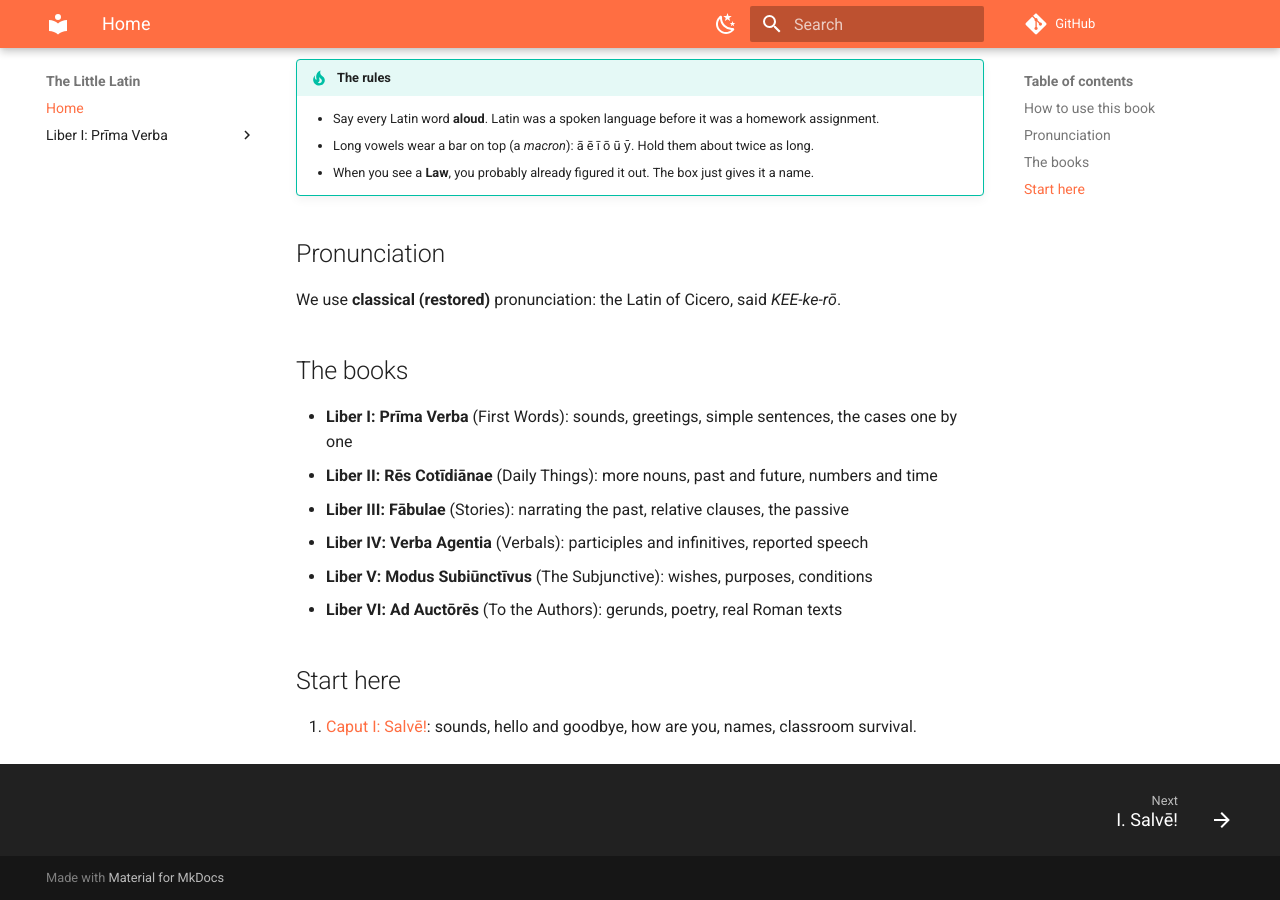
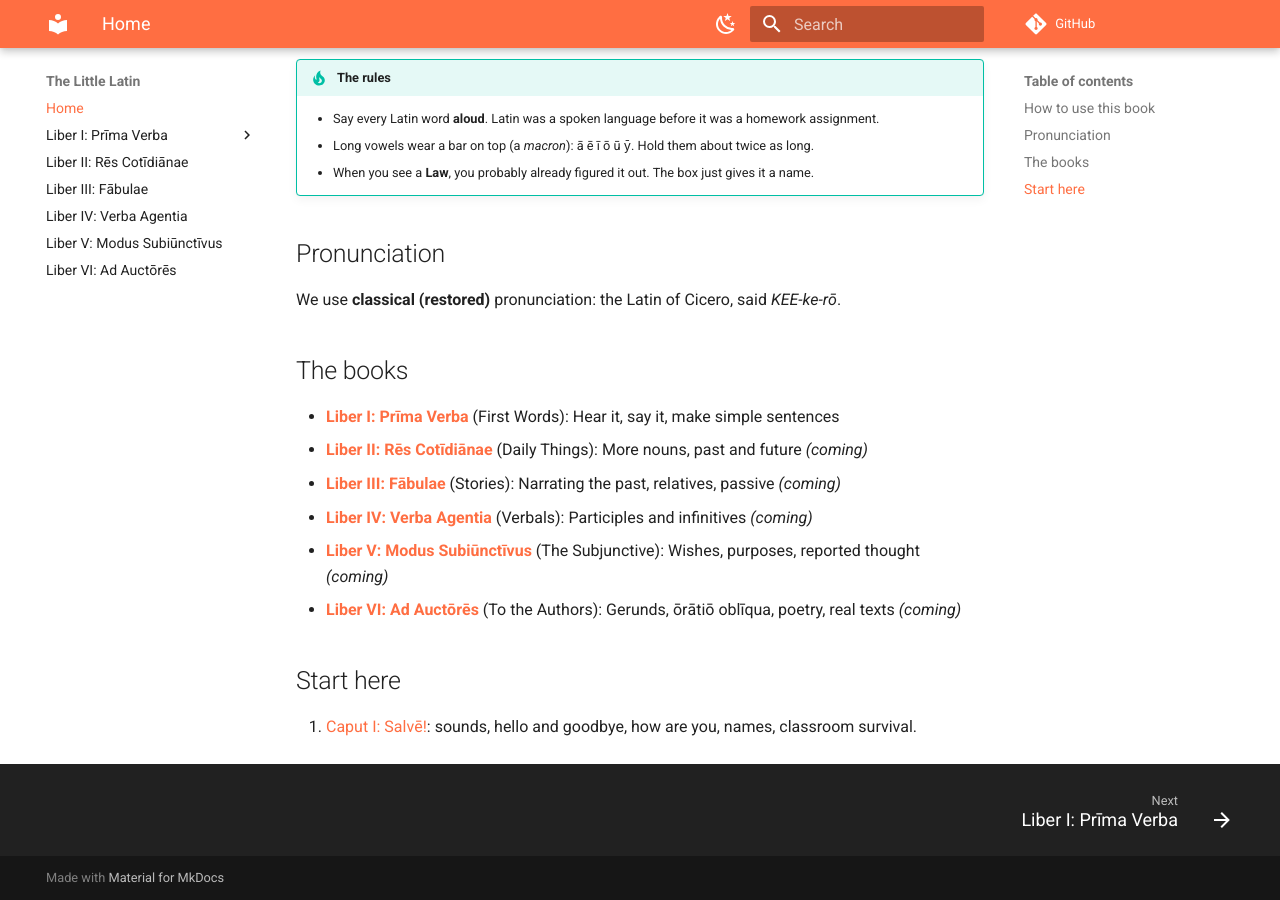
Before and after one commit to watmin/the-little-latin, an MkDocs documentation site: the page built from docs/index.md, in a window 1280 px wide and 900 px high, scrolled down 543 px. Built offline with MkDocs 1.6.1 and Material for MkDocs 9.7.7, drawn with Linux system fonts in a browser that asks for light colours; comment, search, counter and statistics services are not loaded.

```diff
--- a/docs/index.md
+++ b/docs/index.md
@@ -24,12 +24,12 @@ We use **classical (restored)** pronunciation: the Latin of Cicero, said *KEE-ke
 
 ## The books
 
-- **Liber I: Prīma Verba** (First Words): sounds, greetings, simple sentences, the cases one by one
-- **Liber II: Rēs Cotīdiānae** (Daily Things): more nouns, past and future, numbers and time
-- **Liber III: Fābulae** (Stories): narrating the past, relative clauses, the passive
-- **Liber IV: Verba Agentia** (Verbals): participles and infinitives, reported speech
-- **Liber V: Modus Subiūnctīvus** (The Subjunctive): wishes, purposes, conditions
-- **Liber VI: Ad Auctōrēs** (To the Authors): gerunds, poetry, real Roman texts
+- [**Liber I: Prīma Verba**](liber-i/index.md) (First Words): Hear it, say it, make simple sentences
+- [**Liber II: Rēs Cotīdiānae**](liber-ii/index.md) (Daily Things): More nouns, past and future *(coming)*
+- [**Liber III: Fābulae**](liber-iii/index.md) (Stories): Narrating the past, relatives, passive *(coming)*
+- [**Liber IV: Verba Agentia**](liber-iv/index.md) (Verbals): Participles and infinitives *(coming)*
+- [**Liber V: Modus Subiūnctīvus**](liber-v/index.md) (The Subjunctive): Wishes, purposes, reported thought *(coming)*
+- [**Liber VI: Ad Auctōrēs**](liber-vi/index.md) (To the Authors): Gerunds, ōrātiō oblīqua, poetry, real texts *(coming)*
 
 ## Start here
 
--- a/mkdocs.yml
+++ b/mkdocs.yml
@@ -3,7 +3,7 @@ site_url: https://watmin.github.io/the-little-latin/
 repo_url: https://github.com/watmin/the-little-latin
 theme:
   name: material
-  features: [navigation.instant, navigation.tracking, navigation.top, navigation.footer, search.suggest, search.highlight, content.code.copy]
+  features: [navigation.instant, navigation.indexes, navigation.tracking, navigation.top, navigation.footer, search.suggest, search.highlight, content.code.copy]
   palette:
     - media: "(prefers-color-scheme: light)"
       scheme: default
@@ -18,4 +18,15 @@ markdown_extensions: [admonition, pymdownx.details, pymdownx.superfences, tables
 nav:
   - Home: index.md
   - "Liber I: Prīma Verba":
+      - liber-i/index.md
       - "I. Salvē!": liber-i/01-salve.md
+  - "Liber II: Rēs Cotīdiānae":
+      - liber-ii/index.md
+  - "Liber III: Fābulae":
+      - liber-iii/index.md
+  - "Liber IV: Verba Agentia":
+      - liber-iv/index.md
+  - "Liber V: Modus Subiūnctīvus":
+      - liber-v/index.md
+  - "Liber VI: Ad Auctōrēs":
+      - liber-vi/index.md
```
Also changed, not shown: docs/liber-i/index.md (added, +22 -0 lines), docs/liber-ii/index.md (added, +23 -0 lines), docs/liber-iii/index.md (added, +23 -0 lines), docs/liber-iv/index.md (added, +23 -0 lines), docs/liber-v/index.md (added, +23 -0 lines), docs/liber-vi/index.md (added, +23 -0 lines).
